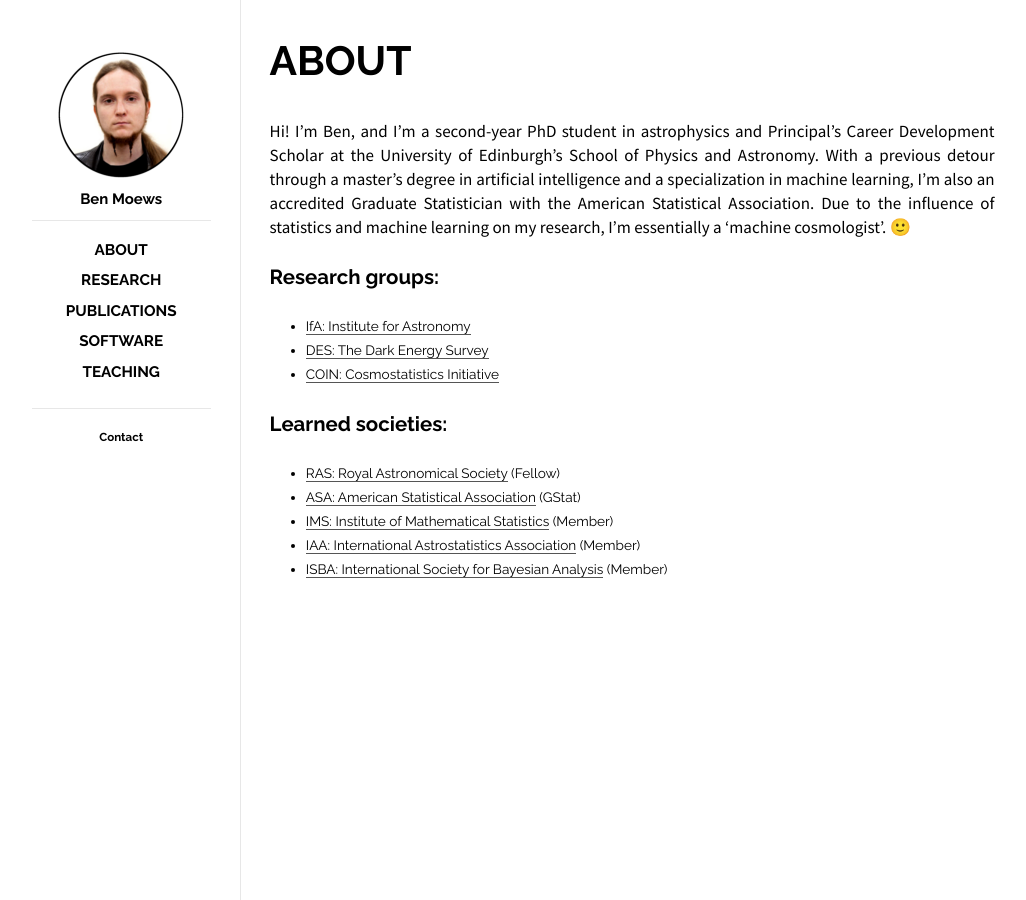
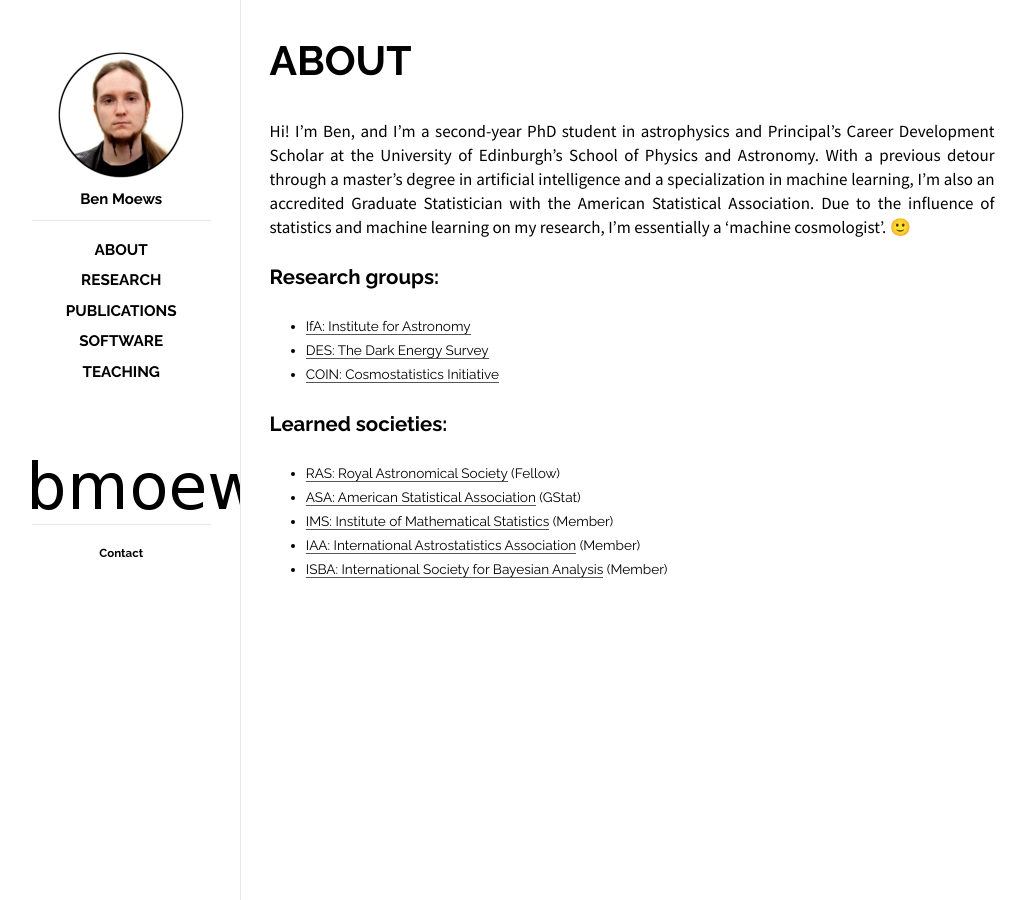
Before and after one commit to moews/moews.github.io, a Jekyll site: the page built from index.html, in a window 1280 px wide. Shown: the whole page, without its empty margins (118-1144 px from the left). Built offline with Jekyll 4.4.1, drawn with Linux system fonts in a browser that asks for light colours.

Commit message:
Update default.html

```diff
--- a/_layouts/default.html
+++ b/_layouts/default.html
@@ -39,6 +39,9 @@
             {% endfor %}
           </ul>
         </div>
+        <div class="header">
+          <h1 class="title"><a href="/"><img id="contact" src="/images/contact.png"></a></h1>
+        </div>
         <div class="footer">
           <span class="tagline">
             <a href="javascript:window.location.href=atob('bWFpbHRvOmJtb2V3c0Byb2UuYWMudWs=')">Contact</a>
```
